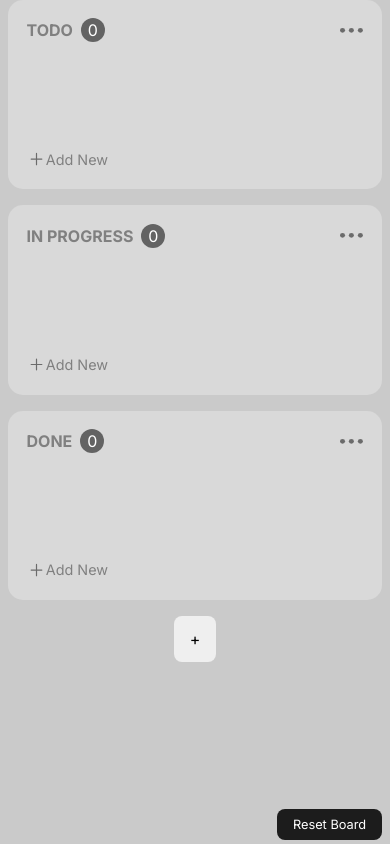
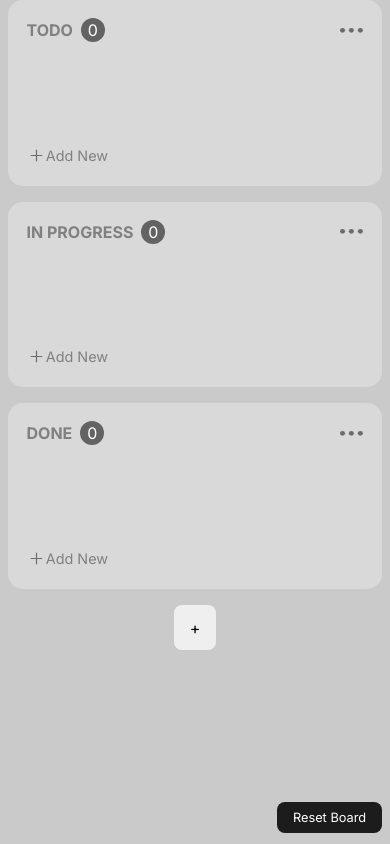
Before and after one commit to ShriramKhandbahale/ProductivityDash, a React (Vite) app: page /kanban in a window 390 px wide. Built offline with nearby package versions, Linux system fonts and the light colour scheme.

Commit message:
make board pageNav responsive

```diff
--- a/src/styles/layout/_Kanban.scss
+++ b/src/styles/layout/_Kanban.scss
@@ -23,6 +23,7 @@
 
             @media screen and (max-width: 500px) {
                 order: 1;
+                padding-block: .5rem;
             }
 
             button {
```
